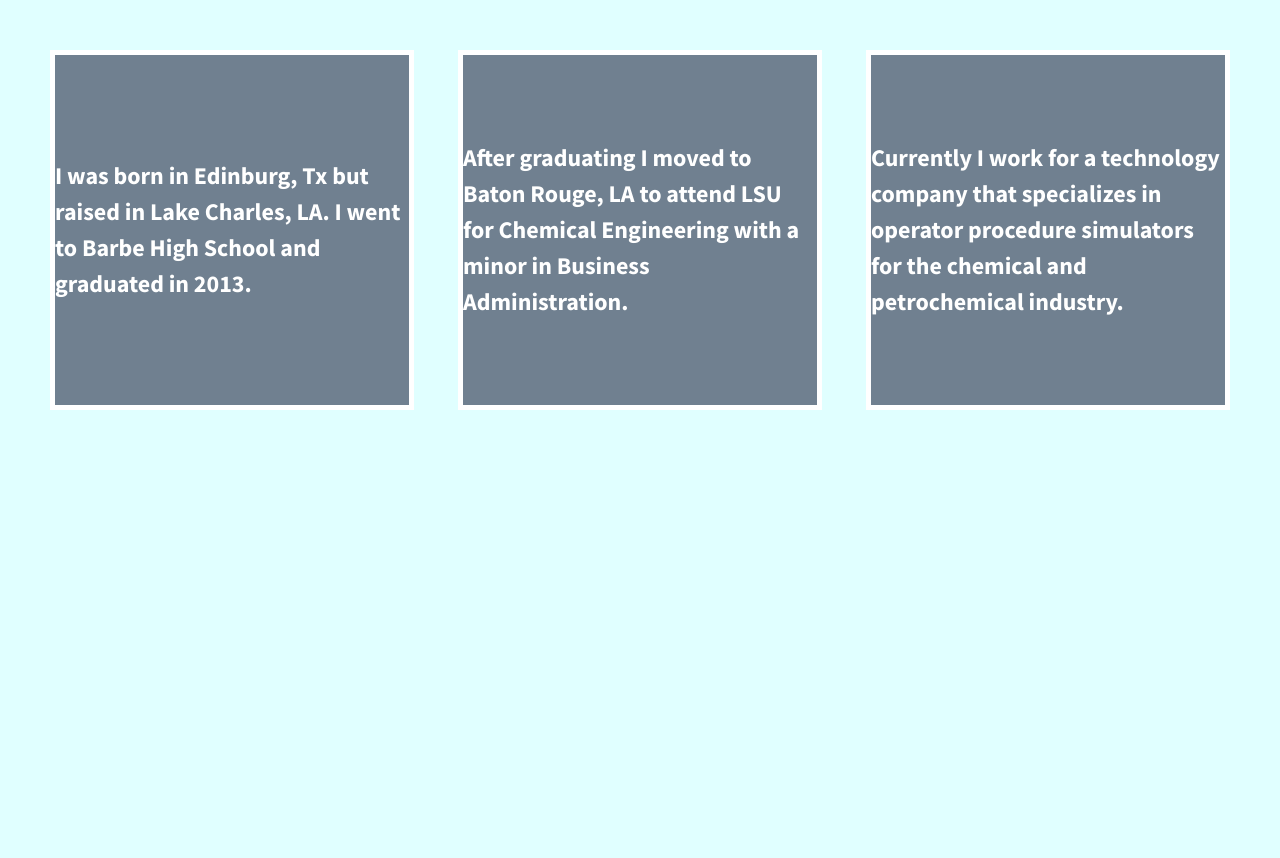
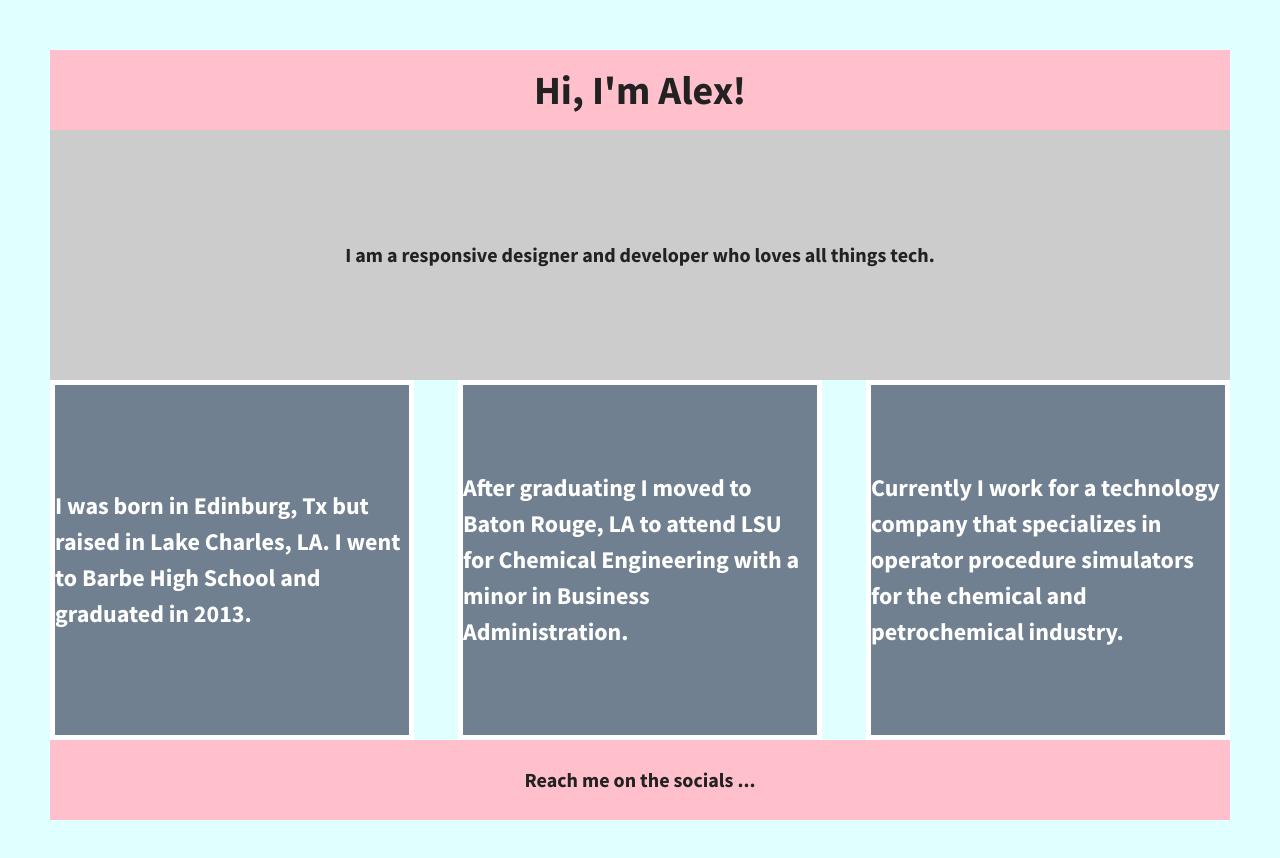
Before and after one commit to akiritsis/responsive-flex-box-divs, a plain HTML site: page index.html in a window 1280 px wide. Drawn offline with nearby package versions, Linux system fonts and the light colour scheme.

Commit message:
Edited site layout

```diff
--- a/css/main.css
+++ b/css/main.css
@@ -108,12 +108,32 @@ body {
   height: 100%;
 }
 
+header,
+footer {
+  background-color: pink;
+  height: 80px;
+  width: 100%;
+}
+
+main {
+  background-color: #ccc;
+  height: 250px;
+  width: 100%;
+}
+
+header, main, footer {
+
+display: flex;
+justify-content: center;
+align-items: center;
+}
 .wrapper {
   /*add display:flex and set justify-content to space-between*/
   font-weight: 700;
   display: flex;
   justify-content: space-between;
   padding: 10px;
+  flex-flow: row wrap;
 }
 
 .div-1, .div-2, .div-3 {
--- a/index.html
+++ b/index.html
@@ -22,6 +22,10 @@
         <![endif]-->
 
         <section class="wrapper">
+            <header>
+                <h1>Hi, I'm Alex!</h1>
+            </header>
+            <main>I am a responsive designer and developer who loves all things tech.</main>
             <div class="div-1">
                 I was born in Edinburg, Tx but raised in Lake Charles, LA. I went to Barbe High School and graduated in 2013.
             </div>
@@ -31,6 +35,7 @@
             <div class="div-3">
                 Currently I work for a technology company that specializes in operator procedure simulators for the chemical and petrochemical industry.
             </div>
+            <footer>Reach me on the socials ...</footer>
         </section>
 
         <script src="https://ajax.googleapis.com/ajax/libs/jquery/1.11.3/jquery.min.js"></script>
```
